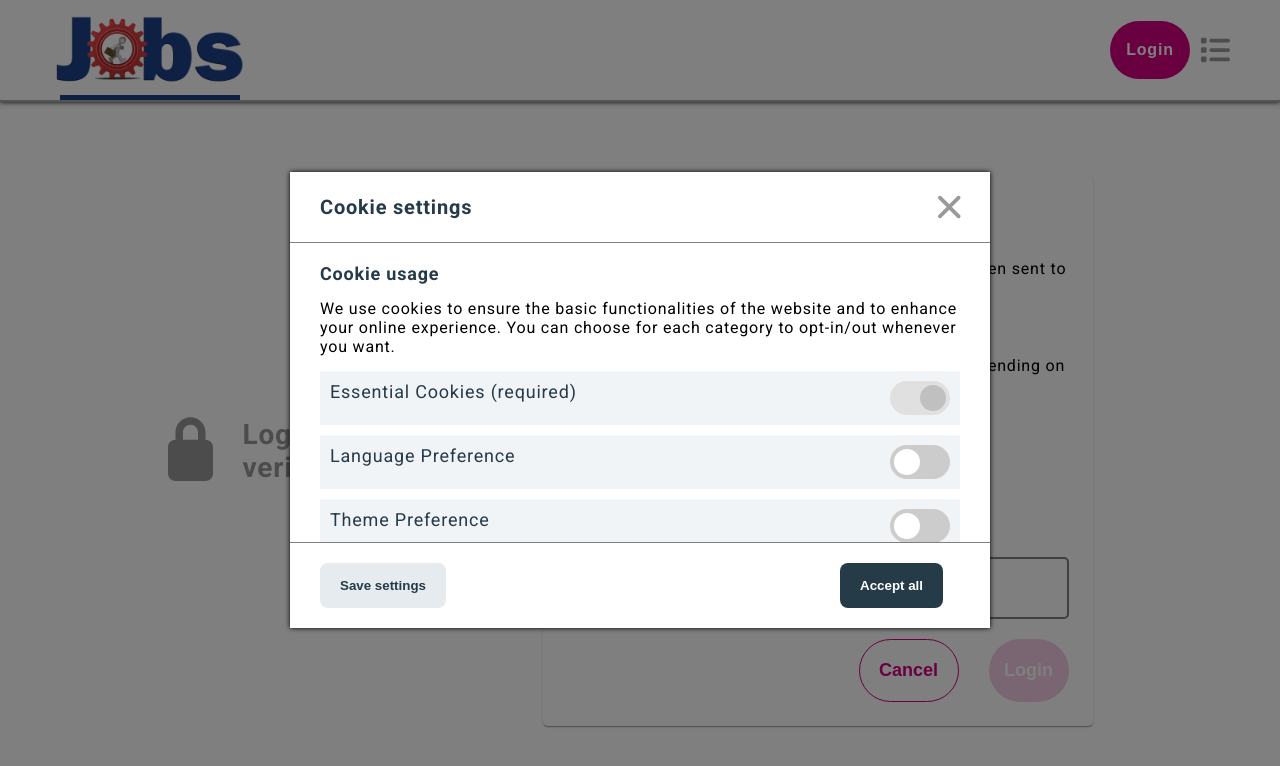
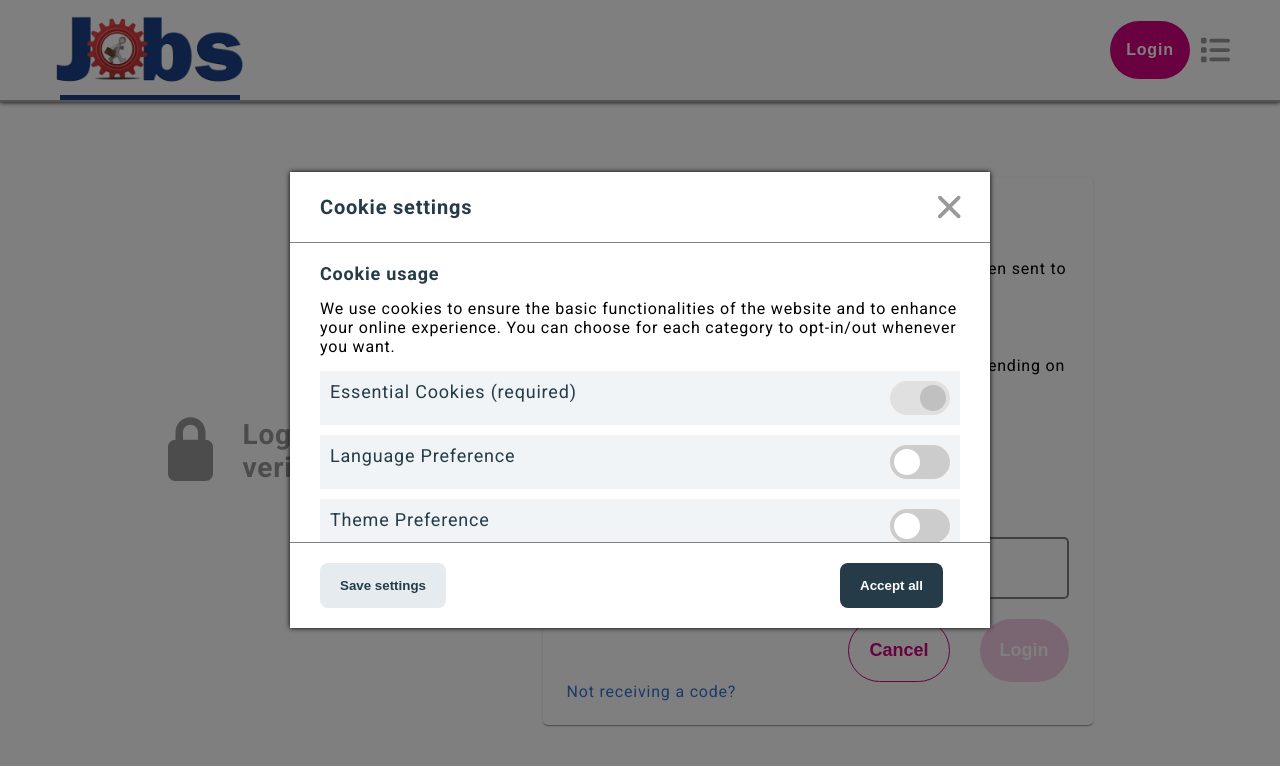
Before and after one commit to nmargenov/Job-Hiring-Website-ReactJS-NodeJS, a React (Vite) app in the folder client/: page /verification-code in a window 1280 px wide. Shown: the top 766 px of the page. Built offline with nearby package versions, Linux system fonts and the light colour scheme; no server answers.

Commit message:
html and css for resend code

```diff
--- a/client/src/components/Auth/Login/LoginForm/loginForm.module.css
+++ b/client/src/components/Auth/Login/LoginForm/loginForm.module.css
@@ -60,8 +60,7 @@ input[type=number] {
 }
 
 input[type="submit"] {
-    padding: 20px 0px;
-    width: 80px;
+    padding: 20px;
     text-align: center;
     border-radius: 50px;
     background-color: #d40080;
@@ -75,18 +74,18 @@ input[type="submit"] {
 
 input[type="submit"]:hover,
 input[type="submit"]:focus,
-.cancel-btn:hover,
-.cancel-btn:focus {
+.design-button:hover,
+.design-button:focus {
     opacity: 0.8;
 }
 
 input[type="submit"]:active,
-.cancel-btn:active {
+.design-button:active {
     opacity: 0.5;
 }
 
 input[type="submit"]:disabled,
-.cancel-btn:disabled {
+.design-button:disabled {
     opacity: 0.2;
     cursor: not-allowed;
 }
@@ -120,17 +119,16 @@ input[type="email"]:disabled {
     gap: 30px;
 }
 
-.cancel-btn {
-    padding: 20px 0px;
-    width: 100px;
+.design-button {
+    padding: 20px;
     text-align: center;
     border-radius: 50px;
-    border: 1px solid var(--code-cancel-btn);
+    border: 1px solid var(--code-design-button);
     color: white;
     font-family: sans-serif;
     font-weight: bold;
     font-size: 18px;
     cursor: pointer;
     background-color: var(--login-form-color);
-    color: var(--code-cancel-btn);
+    color: var(--code-design-button);
 }
--- /dev/null
+++ b/client/src/components/Auth/VerifyLoginCode/ResendCode/ResendCode.jsx
@@ -0,0 +1,40 @@
+import { useTranslation } from 'react-i18next';
+import styles from './resendCode.module.css';
+import stylesButton from "../../Login/LoginForm/loginForm.module.css";
+import { useState } from 'react';
+
+export const ResendCode = ({ isLoading, setIsLoading }) => {
+    const { t } = useTranslation();
+
+    const [message, setMessage] = useState("");
+    const [error, setError] = useState(false);
+    const [isOpen, setIsOpen] = useState(false);
+
+    function onResendClick() {
+
+    }
+
+    function onShowClick(){
+        setIsOpen(!isOpen);
+    }
+
+    return (
+        <div className={styles['resend-div']}>
+            <span className={styles['show-span']} onClick={onShowClick}>{t('didnt-recieve-code-span')}</span>
+            <div className={`${isOpen ? styles[""] : styles["hidden-div"]}`}>
+                <p>{t('didnt-recieve-code-1')}</p>
+                <ul>
+                    <li>{t('didnt-recieve-code-2')}</li>
+                    <li>{t('didnt-recieve-code-3')}</li>
+                    <li>{t('didnt-recieve-code-4')}</li>
+                    <li>{t('didnt-recieve-code-5')}</li>
+                </ul>
+                <p>{t('didnt-recieve-code-6')}</p>
+                <input type="button" onClick={onResendClick} disabled={isLoading} className={stylesButton['design-button']} value={t('send-again-code')} />
+                <div className={styles['msg-div']}>
+                    <span className={`${error ? styles["error-msg"] : styles["success-msg"]}`}>{message}</span>
+                </div>
+            </div>
+        </div>
+    )
+}
--- /dev/null
+++ b/client/src/components/Auth/VerifyLoginCode/ResendCode/resendCode.module.css
@@ -0,0 +1,44 @@
+.resend-div ul {
+    list-style-type: disc;
+    padding-left: 20px;
+}
+
+.resend-div {
+    display: flex;
+    flex-direction: column;
+    row-gap: 20px;
+}
+
+.resend-div div:first-of-type p:first-of-type{
+    margin-bottom: 10px;
+}
+
+
+.resend-div div:first-of-type p:last-of-type{
+    margin: 15px 0;
+}
+
+.msg-div {
+    display: flex;
+    text-align: center;
+    height: 40px;
+    margin: 10px 0 -10px 0;
+    overflow: hidden;
+}
+
+.error-msg{
+    color:red;
+}
+
+.success-msg{
+    color:green;
+}
+
+.hidden-div{
+    display: none;
+}
+
+.show-span{
+    color: #3474d3;
+    cursor: pointer;
+}
--- a/client/src/components/Auth/VerifyLoginCode/VerifyLoginCode.jsx
+++ b/client/src/components/Auth/VerifyLoginCode/VerifyLoginCode.jsx
@@ -7,12 +7,14 @@ import { useEffect, useRef, useState } from "react";
 import { VerifyLoginCodeForm } from "./VerifyLoginCodeForm/VerifyLoginCodeForm";
 import { useSearchParams } from 'react-router-dom';
 import { getEmailByID } from "../../../services/authService";
+import { ResendCode } from "./ResendCode/ResendCode";
 
 export const VerifyLoginCode = () => {
     const { t } = useTranslation();
     const [searchParams] = useSearchParams();
 
-    const [email,setEmail] = useState('');
+    const [email, setEmail] = useState('');
+    const [isFormSubmitted, setIsFormSubmitted] = useState(false);
 
     const inputRef = useRef(null);
 
@@ -20,10 +22,10 @@ export const VerifyLoginCode = () => {
         const id = searchParams.get('id');
         if (id) {
             getEmailByID(id)
-                .then((data)=>{
+                .then((data) => {
                     setEmail(data.email);
                 })
-                .catch((err)=>{
+                .catch((err) => {
                     console.log(err);
                 });
         }
@@ -57,8 +59,9 @@ export const VerifyLoginCode = () => {
                     <li>
                         <p> {t("login-verify-span5")} </p>
                     </li>
-                    <VerifyLoginCodeForm ref={inputRef} email={email}/>
                 </ul>
+                <VerifyLoginCodeForm isLoading={isFormSubmitted} setIsLoading={setIsFormSubmitted} ref={inputRef} email={email} />
+                <ResendCode isLoading={isFormSubmitted} setIsLoading={setIsFormSubmitted}/>
             </div>
         </div>
     )
--- a/client/src/components/Auth/VerifyLoginCode/VerifyLoginCodeForm/VerifyLoginCodeForm.jsx
+++ b/client/src/components/Auth/VerifyLoginCode/VerifyLoginCodeForm/VerifyLoginCodeForm.jsx
@@ -4,7 +4,7 @@ import { useForm } from '../../../../hooks/useForm';
 import { verifyCode } from '../../../../services/authService';
 import { useNavigate } from 'react-router-dom';
 
-export const VerifyLoginCodeForm = ({ ref, email }) => {
+export const VerifyLoginCodeForm = ({ ref, email, isLoading, setIsLoading }) => {
 
     const navigate = useNavigate();
 
@@ -12,11 +12,13 @@ export const VerifyLoginCodeForm = ({ ref, email }) => {
         code: ''
     }
 
-    const { values, onInputChange, onSubmitHandler, isLoading, setIsLoading, errorMsg, setErrorMsg } = useForm(initialValues);
+    const { values, onInputChange, onSubmitHandler, errorMsg, setErrorMsg } = useForm(initialValues);
 
     function onSubmit(e) {
         onSubmitHandler(e);
         setIsLoading(true);
+        console.log(email);
+        console.log(values.code);
         verifyCode(email, values.code)
             .then((data) => {
                 setIsLoading(false);
@@ -61,7 +63,7 @@ export const VerifyLoginCodeForm = ({ ref, email }) => {
                 <label className={`${values.code.length > 0 && values.code.length < 6 ? styles['invalid-label'] : ""}`} htmlFor="email">{t('code')}</label>
             </div>
             <div className={styles['buttons-div']}>
-                <input onClick={onCancelClick} className={styles['cancel-btn']} type="button" value={t('cancel')} disabled={isLoading} />
+                <input onClick={onCancelClick} className={styles['design-button']} type="button" value={t('cancel')} disabled={isLoading} />
                 <input type="submit" value={t('login')} disabled={isLoading || (values.code.length >= 0 && values.code.length < 6)} />
             </div>
         </form>
--- a/client/src/i18n/bg.json
+++ b/client/src/i18n/bg.json
@@ -18,12 +18,20 @@
     "login-span3": "<strong>Как работи?</strong> Вместо да разчитате на традиционна парола, когато се логвате от нов браузър, ще получите код на вашия имейл. Просто въведете този код и готово!",
     "login-span4": "<strong>Защо е по-лесно и по-сигурно?</strong> Вече не е необходимо да измисляте и помните сложни пароли, както и да се притеснявате дали не сте използвали същата парола в друг сайт.",
     "email": "Имейл",
-    "code-verification-title":"Потвърждение за влизане с код",
-    "login-verify-span1":"Вече не ви е необходима парола. На вашия имейл беше изпратен 6-цифрен код.",
-    "login-verify-span2":"Изпратихме код на:",
-    "login-verify-span3":"Не затваряйте тази страница, докато не получите кода (в зависимост от вашата поща може да отнеме до 5-10 мин.).",
-    "login-verify-span4":"Кодът е валиден 10 минути след неговото генериране.",
-    "login-verify-span5":"Просто въведете този код тук и готово:",
-    "code":"Код",
-    "cancel":"Откажи"
+    "code-verification-title": "Потвърждение за влизане с код",
+    "login-verify-span1": "Вече не ви е необходима парола. На вашия имейл беше изпратен 6-цифрен код.",
+    "login-verify-span2": "Изпратихме код на:",
+    "login-verify-span3": "Не затваряйте тази страница, докато не получите кода (в зависимост от вашата поща може да отнеме до 5-10 мин.).",
+    "login-verify-span4": "Кодът е валиден 10 минути след неговото генериране.",
+    "login-verify-span5": "Просто въведете този код тук и готово:",
+    "code": "Код",
+    "cancel": "Откажи",
+    "didnt-recieve-code-span": "Не получавам код?",
+    "didnt-recieve-code-1": "В случай че не получавате код:",
+    "didnt-recieve-code-2": "Проверете по-горе, че сте написали правилно вашия имейл адрес.",
+    "didnt-recieve-code-3": "Уверете се, че не въвеждате друг ваш имейл адрес, различаващ се от този във вашия акаунт.",
+    "didnt-recieve-code-4": "Изчакайте до 5-10 мин. (в зависимост от вашата поща имейлът може да пристигне с известно закъснение).",
+    "didnt-recieve-code-5": "Проверете в папката \"Спам\". За да осигурите надеждна и своевременна доставка на имейла за потвърждение, в случай че е отбелязан като \"Спам\", в зависимост от вашия доставчик на поща, отбележете имейла като \"Не е Спам\" или добавете имейлът към списъка си на \"Желани имейл адреси\" и/или вашия списък с контакти. За инструкции как да направите това, се обърнете към страницата за помощ на вашия доставчик на поща или се свържете с него.",
+    "didnt-recieve-code-6": "В случай че продължавате да не получавате код, използвайте бутона по-долу, за да изпратите код отново.",
+    "send-again-code":"Изпрати код отново"
 }
--- a/client/src/i18n/en.json
+++ b/client/src/i18n/en.json
@@ -24,6 +24,14 @@
     "login-verify-span3": "Do not close this page until you receive the code (depending on your email provider, it may take 5–10 minutes).",
     "login-verify-span4": "The code is valid for 10 minutes after it is generated.",
     "login-verify-span5": "Just enter the code here and you're all set:",
-    "code":"Code",
-    "cancel":"Cancel"
+    "code": "Code",
+    "cancel": "Cancel",
+    "didnt-recieve-code-span": "Not receiving a code?",
+    "didnt-recieve-code-1": "If you are not receiving a code:",
+    "didnt-recieve-code-2": "Check above to ensure that you have entered your email address correctly.",
+    "didnt-recieve-code-3": "Make sure you are not entering a different email address than the one linked to your account.",
+    "didnt-recieve-code-4": "Wait 5–10 minutes (depending on your email provider, the email may be delayed).",
+    "didnt-recieve-code-5": "Check your \"Spam\" folder. To ensure reliable and timely delivery of the confirmation email, if it has been marked as \"Spam,\" depending on your email provider, mark the email as \"Not Spam\" or add the email address to your \"Safe Senders\" list and/or your contacts. For instructions on how to do this, refer to your email provider's help page or contact them.",
+    "didnt-recieve-code-6": "If you still do not receive the code, use the button below to resend it.",
+    "send-again-code": "Resend code"
 }
--- a/client/src/index.css
+++ b/client/src/index.css
@@ -9,7 +9,7 @@
     --login-form-color: white;
     --login-form-text: #343436;
     --login-form-svg: #999999;
-    --code-cancel-btn: #d40080;
+    --code-design-button: #d40080;
 }
 
 :root[data-theme='dark'] {
@@ -23,7 +23,7 @@
     --login-form-color: #343436;
     --login-form-text: white;
     --login-form-svg: rgb(202, 202, 202);
-    --code-cancel-btn: white;
+    --code-design-button: white;
 }
 
 body {
```
